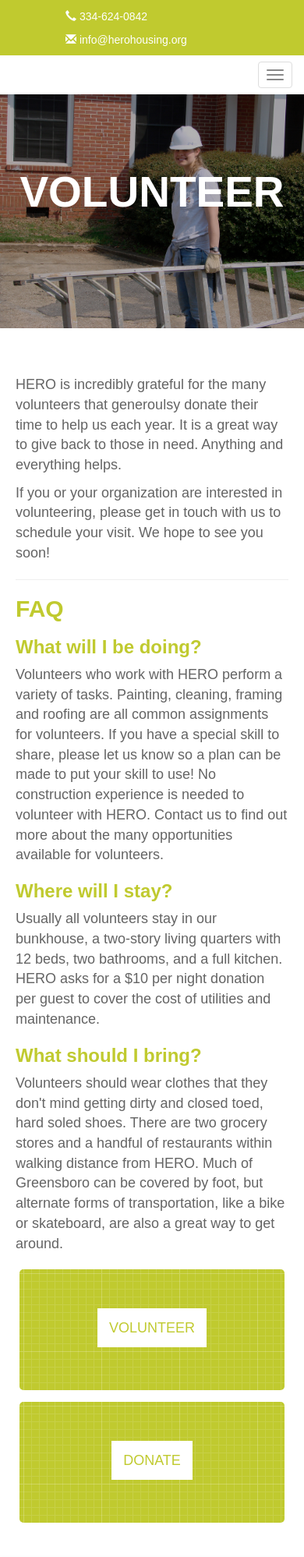
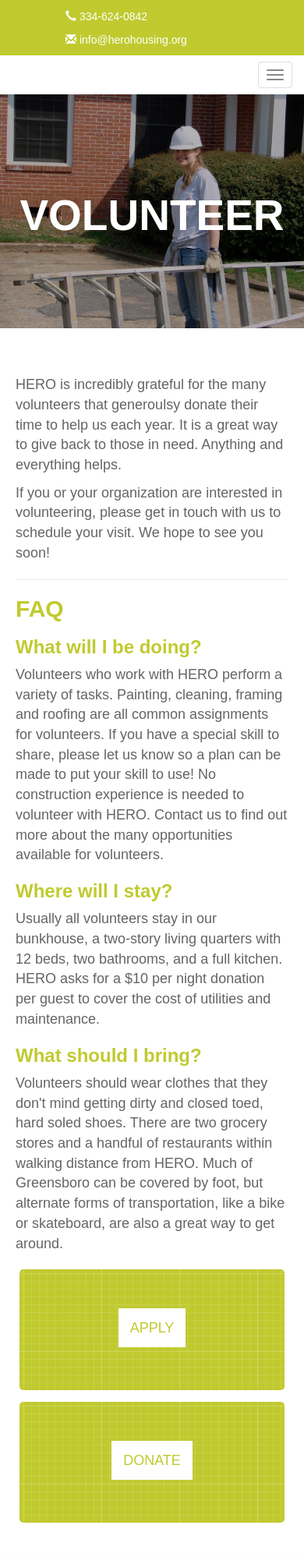
Before and after one commit to Concepsheon/hero_site, a plain HTML site: page volunteer.html in a window 390 px wide. Shown: the top 1997 px of the page at 78% size. Drawn offline with nearby package versions, Linux system fonts and the light colour scheme.

Commit message:
misc. fixes

```diff
--- a/style.css
+++ b/style.css
@@ -593,7 +593,7 @@
     }
 
     .text-box {
-        top: 25%;
+        top: 35%;
     }
 
     .text-box-title h2 {
--- a/volunteer.html
+++ b/volunteer.html
@@ -83,7 +83,7 @@
 
 		                    <div class="inner">
 		                        <div class="top">
-		                            <a href="#">Volunteer</a>
+		                            <a href="#">Apply</a>
 		                        </div>
 		                    </div>
 
```
